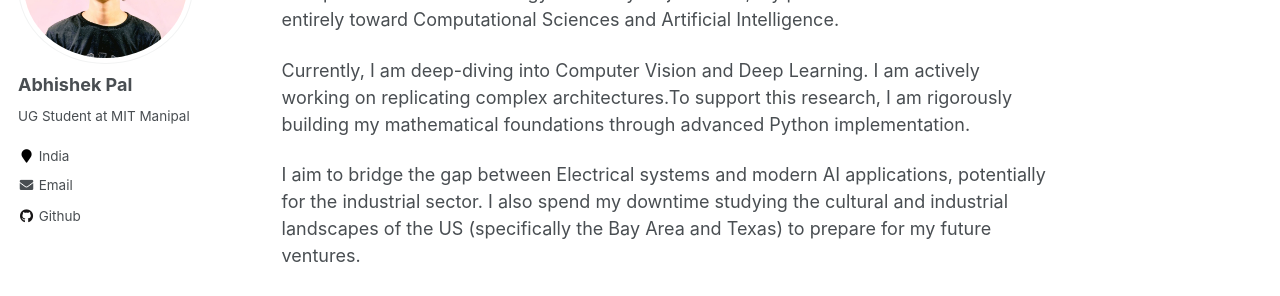
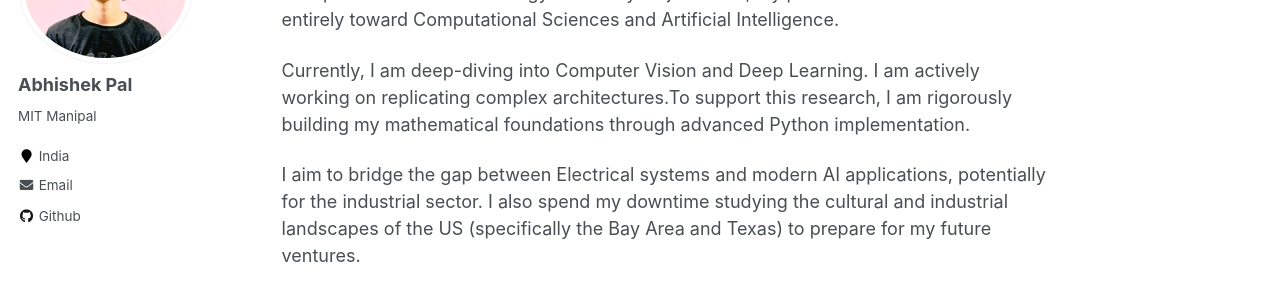
Before and after one commit to ash-cv/ash-cv.github.io, a Jekyll site: the page built from _pages/about.md, in a window 1280 px wide. Shown: the part 208-504 px from the top of the page. Built offline with Jekyll 4.4.1, drawn with Linux system fonts in a browser that asks for light colours.

```diff
--- a/_config.yml
+++ b/_config.yml
@@ -73,7 +73,7 @@ google_ad_slot           :
 author:
   name             : "Abhishek Pal"
   avatar           : "profile.jpg"
-  bio              : "UG Student at MIT Manipal"
+  bio              : "MIT Manipal"
   location         : "India"
   email            : "rotttnn@gmail.com"
   uri              :
@@ -83,7 +83,7 @@ author:
   flickr           :
   facebook         :
   foursquare       :
-  github           : "rottnn"
+  github           : "Ash-cv"
   google_plus      :
   keybase          :
   instagram        :
```
